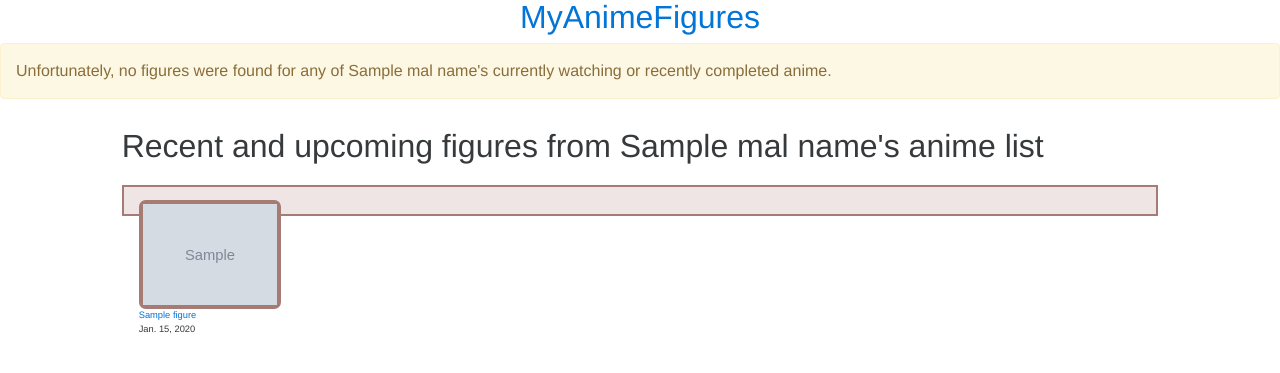
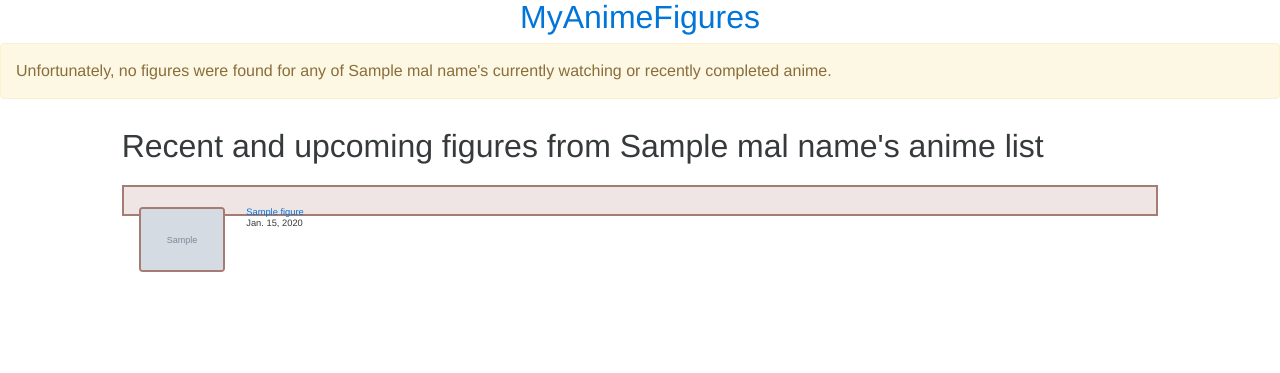
Before and after one commit to yns88/myanimefigures-core, a Django app: template anime/templates/anime/user_2.html in a window 1280 px wide. Shown: the top 373 px of the page. Run offline with Django 3.2, Linux system fonts and the light colour scheme; the template is opened without the code that fills it: most values are stand-ins (such as "Sample title", 1, 10 or a date in 2020); grey boxes marked "Sample" are stand-in pictures; some libraries are stand-ins or nearby versions.

Commit message:
styling changes, more recent figures

```diff
--- a/anime/models.py
+++ b/anime/models.py
@@ -3,7 +3,7 @@
 from django.db import models
 
 
-FIGURE_URL = 'http://s1.tsuki-board.net/pics/figure/big/%s.jpg'
+FIGURE_URL = 'http://s1.tsuki-board.net/pics/figure/%s.jpg'
 TRUNCATE_NAME_LEN = 50
 
 
--- a/anime/static/anime/anime.css
+++ b/anime/static/anime/anime.css
@@ -14,11 +14,17 @@
 }
 
 .animeFrame {
-    background-color: #D8BBB8;
     margin: 25pt 0 25pt 0;
-    padding: 5pt;
+    padding: 0;
+}
+
+.animeFrame .gridObj {
     border: 3pt solid #A57B74;
     border-radius: 5pt;
+    background-color: #D8BBB8;
+    margin-right: auto;
+    margin-left: auto;
+    max-width: 170px;
 }
 
 .figureFrame {
@@ -30,6 +36,10 @@
     padding: 10pt 0 10pt 0;
 }
 
+.contentRow {
+    padding-right: 0;
+}
+
 .contentRow:nth-child(odd) {
     background-color: #EEE5E4;
 }
@@ -38,17 +48,66 @@
     background-color: #D8BBB8;
 }
 
-.contentRow:nth-child(even) .animeFrame {
+.contentRow:nth-child(even) .animeFrame .gridObj {
     background-color: #EEE5E4;
+}
+
+/*
+.contentRow:nth-child(odd) .figureFrame .clearfix:nth-child(8n+0) {
+    background-color: #D8BBB8;
+    border: 2pt solid #D8BBB8;
+    border-radius: 3pt;
+}
+
+.recentFigures .clearfix:nth-child(8n+0) {
+    background-color: #D8BBB8;
+    border: 2pt solid #D8BBB8;
+    border-radius: 3pt;
+}
+
+.contentRow:nth-child(even) .figureFrame .clearfix:nth-child(8n+0) {
+    background-color: #EEE5E4;
+    border: 2pt solid #EEE5E4;
+    border-radius: 3pt;
+}
+*/
+
+.figureFrame .gridObj,
+.recentFigures .gridObj{
+    padding: 5pt 0 5pt 0;
 }
 
 
 /* grid text style */
 
+.figureFrame .gridTextContainer {
+    padding: 0;
+}
+
 .figureFrame .gridText,
 .recentFigures .gridText,
 .col-md-10ths .gridText {
     font-size: 7pt;
+}
+
+.figureText {
+    overflow: hidden;
+    text-overflow: ellipsis;
+    display: -webkit-box;
+    -webkit-box-orient: vertical;
+    -webkit-line-clamp: 3; /* number of lines to show */
+    line-height: 8pt;        /* fallback */
+    max-height: 24pt;       /* fallback */
+}
+
+.dateText {
+    overflow: hidden;
+    text-overflow: ellipsis;
+    display: -webkit-box;
+    -webkit-box-orient: vertical;
+    -webkit-line-clamp: 2; /* number of lines to show */
+    line-height: 8pt;        /* fallback */
+    max-height: 16pt;       /* fallback */
 }
 
 .noFiguresFrame .gridText {
@@ -66,20 +125,28 @@
 
 /* grid image style */
 
+.figureFrame .gridImage,
+.recentFigures .gridImage{
+    padding-right: 5pt;
+}
+
+.figureFrame img,
+.recentFigures img {
+    margin-right: 0;
+    display: block;
+    margin-left: auto;
+}
+
 .gridImage img {
     max-width:100%;
-    max-height:200pt;
+    max-height:100%;
 }
 
-.noFiguresFrame .gridImage,
-.figureFrame .gridImage {
+.noFiguresFrame .gridImage img,
+.figureFrame .gridImage img,
+.recentFigures .gridImage img {
     border: 2pt solid #A57B74;
     border-radius: 3pt;
-}
-
-.recentFigures .gridImage {
-    border: 3pt solid #A57B74;
-    border-radius: 5pt;
 }
 
 
--- a/anime/templates/anime/anime_gridobj.html
+++ b/anime/templates/anime/anime_gridobj.html
@@ -1,3 +1,5 @@
-<div class="gridImage"><img class="center-block" src="{{ anime_obj.image_url }}"/></div>
+<div class="gridImage"><img src="{{ anime_obj.image_url }}"/></div>
+{% if show_text %}
 <div class="gridText animeText-md hidden-xs-down">{{ anime_obj.title }}</div>
 <div class="gridText animeText-xs hidden-sm-up">{{ anime_obj.title }}</div>
+{% endif %}
--- a/anime/templates/anime/figure_gridobj.html
+++ b/anime/templates/anime/figure_gridobj.html
@@ -1,9 +1,9 @@
-<div class="gridImage"><a href="http://myfigurecollection.net/item/{{ figure.mfc_id }}">
+<div class="gridImage col-md-5 col-xs-5"><a href="http://myfigurecollection.net/item/{{ figure.mfc_id }}">
     <img src="{{ figure.image_url }}"/>
 </a></div>
-<div class="gridTextContainer">
-    <div class="gridText"><a href="http://myfigurecollection.net/item/{{ figure.mfc_id }}">
-        {{ figure.truncated_name }}
+<div class="gridTextContainer col-md-5 col-xs-5">
+    <div class="gridText figureText"><a href="http://myfigurecollection.net/item/{{ figure.mfc_id }}">
+        {{ figure.name }}
     </a></div>
-    <div class="gridText">{{ figure.release_date.date }}</div>
+    <div class="gridText dateText">{{ figure.release_date.date }}</div>
 </div>
--- a/anime/templates/anime/user_2.html
+++ b/anime/templates/anime/user_2.html
@@ -42,11 +42,11 @@
     <div class="contentBody recentFigures">
         <div class="contentRow">
             {% for figure in recent_figures %}
-                <div class="gridObj col-md-2 col-xs-4">{% show_figure figure %}</div>
-                {% if forloop.counter|divisibleby:6 %}
+                <div class="gridObj col-md-3 col-xs-6">{% show_figure figure %}</div>
+                {% if forloop.counter|divisibleby:4 %}
                     <div class="clearfix hidden-xs-down"></div>
                 {% endif %}
-                {% if forloop.counter|divisibleby:3 %}
+                {% if forloop.counter|divisibleby:2 %}
                     <div class="clearfix hidden-sm-up"></div>
                 {% endif %}
             {% endfor %}
--- a/anime/templatetags/user_extras.py
+++ b/anime/templatetags/user_extras.py
@@ -4,8 +4,8 @@
 
 
 @register.inclusion_tag('anime/anime_gridobj.html')
-def show_anime(anime):
-    return {'anime_obj': anime}
+def show_anime(anime, show_text=True):
+    return {'anime_obj': anime, 'show_text': show_text}
 
 
 @register.inclusion_tag('anime/figure_gridobj.html')
--- a/anime/views.py
+++ b/anime/views.py
@@ -17,7 +17,7 @@
 FIGURE_SEARCH = 'http://myfigurecollection.net/api.php?mode=search&keywords=%s'
 RECENTLY_COMPLETED_COUNT = 10
 MAX_WATCHING_COUNT = 20
-RECENT_FIGURES_COUNT = 12
+RECENT_FIGURES_COUNT = 24
 MFC_FIGURE_ROOT_ID = '0'
 FIGURE_CACHE_DURATION = datetime.timedelta(days=1)
 INCLUDE_STATUSES = ['1', '2']
@@ -57,7 +57,7 @@
 
 def get_recent_figures(mal_ids):
     mal_figures = Figure.objects.filter(animeseries__mal_id__in=mal_ids)
-    return list(mal_figures.order_by('-release_date')[:RECENT_FIGURES_COUNT])[::-1]
+    return list(mal_figures.order_by('-release_date')[:RECENT_FIGURES_COUNT])
 
 
 def get_anime_list(user_id):
```
Also changed, not shown: anime/templates/anime/content_rows.html (+11 -8 lines), 1 other file.
